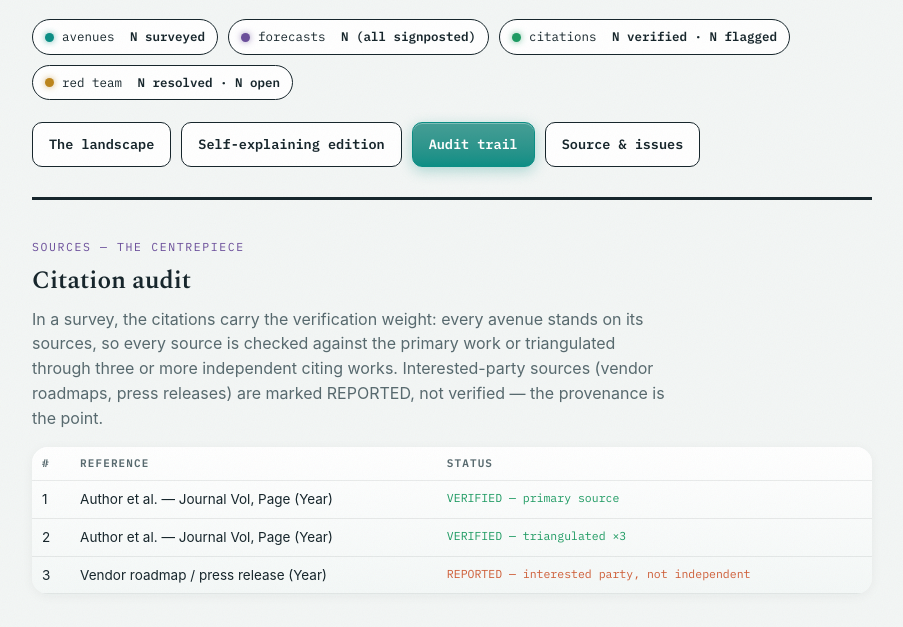
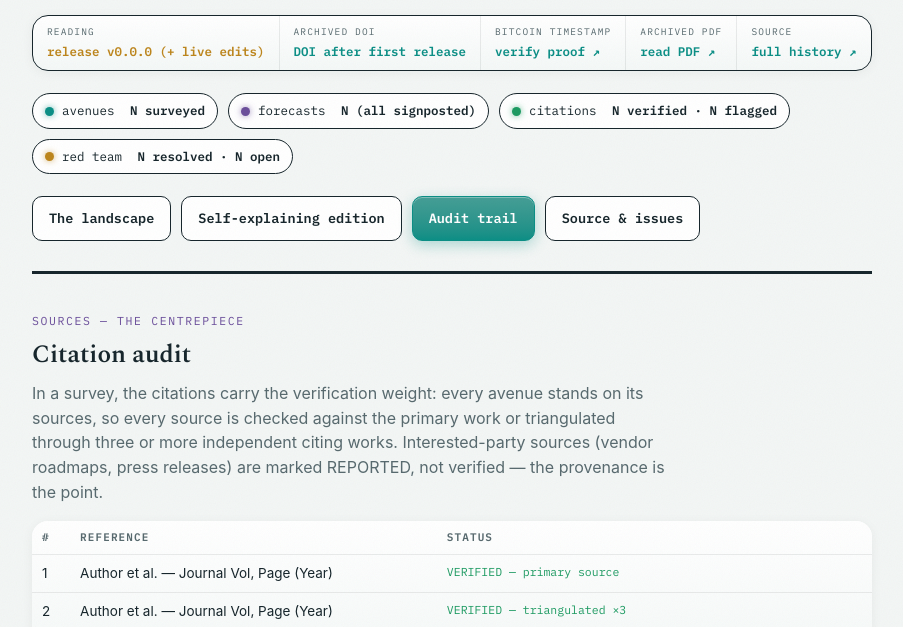
Before and after one commit to m4gr4th34/open-dossier-template, a plain HTML site: page dossier.html in a window 1280 px wide. Shown: the part 168-795 px from the top of the page, without its empty margins (188-1091 px from the left). Drawn offline with nearby package versions, Linux system fonts and the light colour scheme.

Commit message:
feat(dossier): add provenance bar (DOI/timestamp/source), move PDF into it

```diff
--- a/dossier.html
+++ b/dossier.html
@@ -90,6 +90,15 @@
   .btn{font-family:var(--mono);font-size:13.5px;font-weight:600;text-decoration:none;padding:11px 16px;border:1.5px solid var(--ink);color:var(--ink);background:var(--card)}
   .btn.primary{background:var(--teal);border-color:var(--teal);color:#fff}
   .btn:focus-visible{outline:3px solid var(--coral);outline-offset:2px}
+.provenance{display:flex;flex-wrap:wrap;gap:0;margin:18px 0 4px;border:1.5px solid var(--ink);background:var(--card);font-family:var(--mono);font-size:12px;overflow:hidden}
+.provenance .pv-item{display:flex;flex-direction:column;gap:2px;padding:9px 14px;border-right:1px solid var(--line);text-decoration:none;color:var(--ink);min-width:0}
+.provenance .pv-item:last-child{border-right:none}
+.provenance a.pv-item:hover{background:var(--teal-soft,#e3f0f0)}
+.provenance .pv-k{font-size:9.5px;letter-spacing:.12em;text-transform:uppercase;color:var(--ink2)}
+.provenance .pv-v{font-size:12.5px;font-weight:600;white-space:nowrap;overflow:hidden;text-overflow:ellipsis}
+.provenance a.pv-item .pv-v{color:var(--teal)}
+#pv-state{color:var(--open,#b07d1f)}
+@media(max-width:560px){.provenance .pv-item{flex:1 1 45%;border-bottom:1px solid var(--line)}}
   .publish-cta{margin:46px 0 8px;padding:22px 24px;border:1.5px solid var(--teal);background:var(--teal-soft,#e3f0f0);
     display:flex;flex-wrap:wrap;align-items:center;gap:14px 20px;justify-content:space-between}
   .publish-cta .pc-text{flex:1 1 320px;min-width:0}
@@ -100,7 +109,7 @@
   .publish-cta a.pc-btn:hover{background:#0a615f}
 
   /* ===== elevated-light "instrument" surface treatment ===== */
-  table,.finding,ol.phases li{
+  table,.finding,ol.phases li,.provenance{
     border-radius:var(--r-lg); overflow:hidden;
     background:linear-gradient(180deg,#ffffff,#f4f8f7);
     box-shadow:var(--shadow-soft), inset 0 1px 0 rgba(255,255,255,.85);
@@ -136,6 +145,13 @@
   <div class="eyebrow">An Open Dossier · <b>NNN</b> · audit trail · MONTH YEAR</div>
   <h1>Audit Trail — YOUR TITLE</h1>
   <div class="byline">YOUR NAME · companion verification record</div>
+  <div class="provenance" role="contentinfo" aria-label="Provenance and verification">
+    <span class="pv-item"><span class="pv-k">Reading</span><span class="pv-v" id="pv-state">live tip</span></span>
+    <a class="pv-item" id="pv-doi" href="#" target="_blank" rel="noopener"><span class="pv-k">Archived DOI</span><span class="pv-v" id="pv-doi-v">loading… ↗</span></a>
+    <a class="pv-item" href="verify.html" target="_blank" rel="noopener"><span class="pv-k">Bitcoin timestamp</span><span class="pv-v">verify proof ↗</span></a>
+    <a class="pv-item" href="paper/manuscript.pdf" target="_blank" rel="noopener"><span class="pv-k">Archived PDF</span><span class="pv-v">read PDF ↗</span></a>
+    <a class="pv-item" href="https://github.com/YOURUSER/YOURREPO" target="_blank" rel="noopener"><span class="pv-k">Source</span><span class="pv-v">full history ↗</span></a>
+  </div>
   <div class="statusbar">
     <span class="chip"><span class="dot t"></span>avenues&nbsp;<b>N surveyed</b></span>
     <span class="chip"><span class="dot v"></span>forecasts&nbsp;<b>N (all signposted)</b></span>
@@ -212,7 +228,6 @@
 
 <footer>
   <a href="index.html">← Back to the landscape</a> &nbsp;·&nbsp;
-  <a href="paper/manuscript.pdf">Archived PDF</a> &nbsp;·&nbsp;
   Open Dossier format · CC BY 4.0 (paper) / MIT (code)
 </footer>
 
@@ -243,5 +258,18 @@ document.getElementById('cites').innerHTML = cites.map((c, i) =>
   '<td class="st ' + lab[c[2]][1] + '">' + lab[c[2]][0] + '</td></tr>'
 ).join('');
 </script>
+<script>
+fetch('provenance.json').then(r=>r.json()).then(p=>{
+  const d=document.getElementById('pv-doi'), v=document.getElementById('pv-doi-v');
+  if(!p.version_doi || p.version_doi.indexOf('TODO')===0){
+    v.textContent='DOI after first release';
+    d.href='https://github.com/YOURUSER/YOURREPO';
+  } else {
+    d.href='https://doi.org/'+p.version_doi; v.textContent=p.version_doi+' \u2197';
+  }
+  document.getElementById('pv-state').textContent='release '+p.release_tag+' (+ live edits)';
+}).catch(()=>{document.getElementById('pv-doi-v').textContent='see repository \u2197';
+  document.getElementById('pv-doi').href='https://github.com/YOURUSER/YOURREPO';});
+</script>
 </body>
 </html>
```
